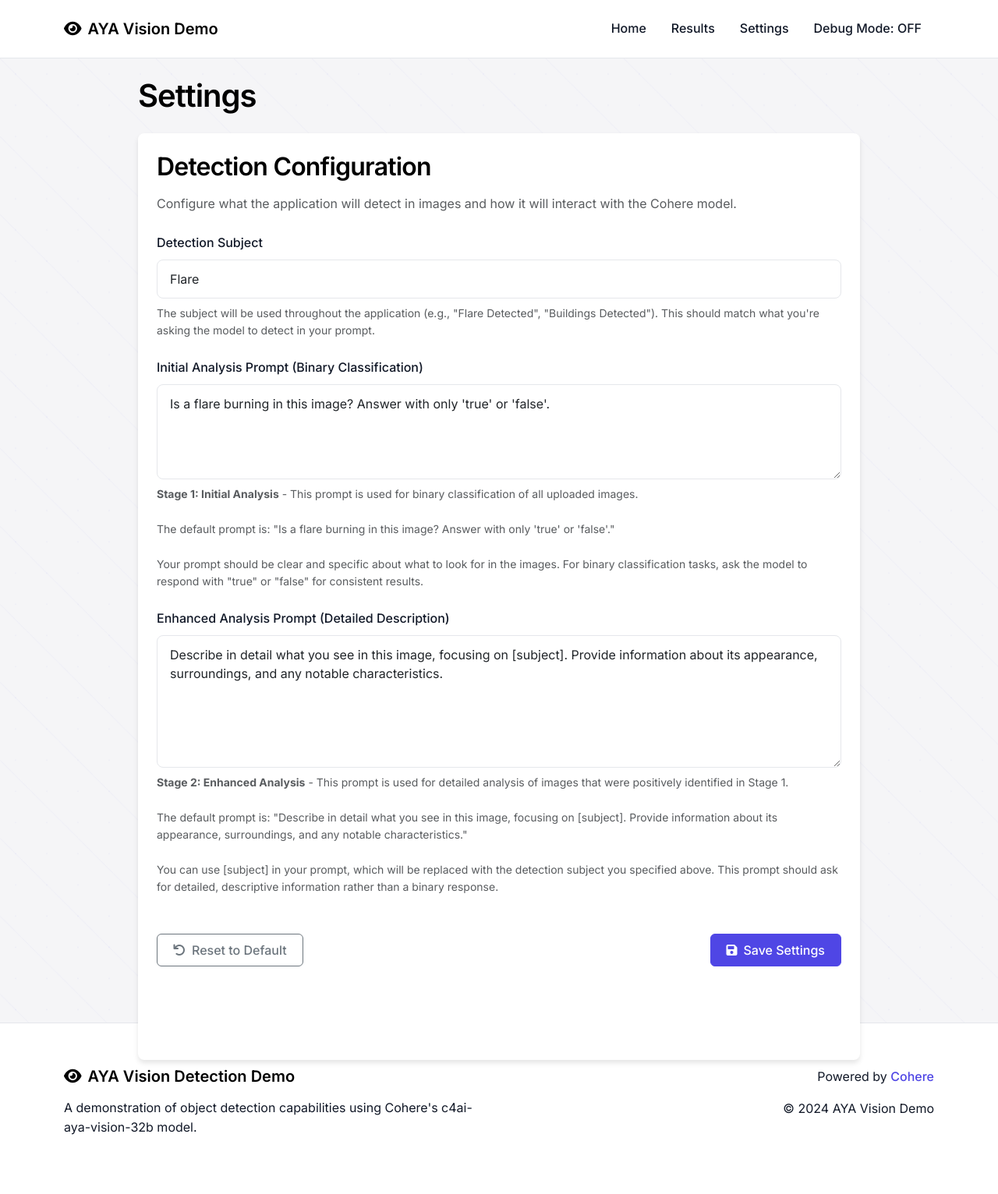
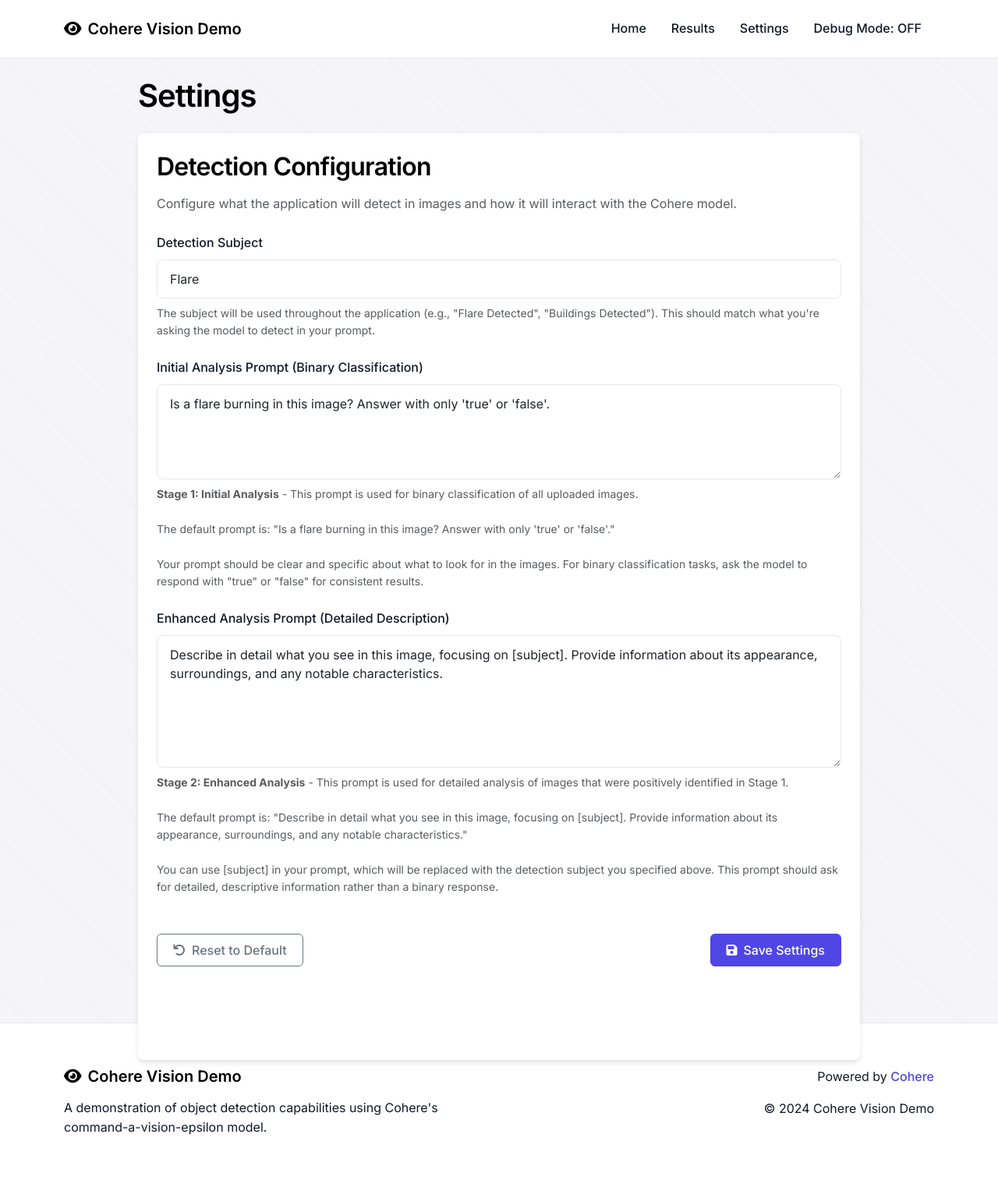
Before and after one commit to CohereJohnny/aya-vision-demo, a Flask app: page /settings in a window 1280 px wide. Shown: the whole page at 78% size. Run offline with Flask 3, Linux system fonts and the light colour scheme; some libraries are stand-ins or nearby versions.

Commit message:
Updated configuration and templates to reflect new demo title, description, and footer. Adjusted model name and temperature settings for enhanced analysis. Injected demo metadata into templates for consistent display.

```diff
--- a/aya_vision_demo/app/__init__.py
+++ b/aya_vision_demo/app/__init__.py
@@ -40,6 +40,15 @@ def create_app(config_name=None):
     # Register error handlers
     register_error_handlers(app)
 
+    # Inject demo metadata into all templates
+    @app.context_processor
+    def inject_demo_metadata():
+        return dict(
+            DEMO_TITLE=app.config.get('DEMO_TITLE'),
+            DEMO_DESCRIPTION=app.config.get('DEMO_DESCRIPTION'),
+            DEMO_FOOTER=app.config.get('DEMO_FOOTER'),
+        )
+
     return app
 
 def register_jinja_filters(app):
--- a/aya_vision_demo/app/templates/base.html
+++ b/aya_vision_demo/app/templates/base.html
@@ -3,7 +3,7 @@
 <head>
     <meta charset="UTF-8">
     <meta name="viewport" content="width=device-width, initial-scale=1.0">
-    <title>{% block title %}AYA Vision Detection Demo{% endblock %}</title>
+    <title>{% block title %}{{ DEMO_TITLE }}{% endblock %}</title>
     <link href="https://cdn.jsdelivr.net/npm/bootstrap@5.3.0-alpha1/dist/css/bootstrap.min.css" rel="stylesheet">
     <link href="https://cdnjs.cloudflare.com/ajax/libs/font-awesome/6.0.0-beta3/css/all.min.css" rel="stylesheet">
     <link rel="stylesheet" href="https://fonts.googleapis.com/css2?family=Inter:wght@300;400;500;600;700&display=swap">
@@ -15,7 +15,7 @@
     <nav class="navbar navbar-expand-lg cohere-navbar">
         <div class="container">
             <a class="navbar-brand" href="{{ url_for('main.index') }}">
-                <i class="fas fa-eye me-2"></i>AYA Vision Demo
+                <i class="fas fa-eye me-2"></i>{{ DEMO_TITLE }}
             </a>
             <button class="navbar-toggler" type="button" data-bs-toggle="collapse" data-bs-target="#navbarNav">
                 <span class="navbar-toggler-icon"></span>
@@ -68,12 +68,12 @@
         <div class="container py-4">
             <div class="row">
                 <div class="col-md-6">
-                    <h5><i class="fas fa-eye me-2"></i>AYA Vision Detection Demo</h5>
-                    <p>A demonstration of object detection capabilities using Cohere's c4ai-aya-vision-32b model.</p>
+                    <h5><i class="fas fa-eye me-2"></i>{{ DEMO_TITLE }}</h5>
+                    <p>{{ DEMO_DESCRIPTION|safe }}</p>
                 </div>
                 <div class="col-md-6 text-md-end">
-                    <p>Powered by <a href="https://cohere.com/" target="_blank" class="cohere-link">Cohere</a></p>
-                    <p class="mb-0">&copy; 2024 AYA Vision Demo</p>
+                    <p>{% if DEMO_FOOTER %}{{ DEMO_FOOTER|safe }}{% else %}Powered by <a href="https://cohere.com/" target="_blank" class="cohere-link">Cohere</a>{% endif %}</p>
+                    <p class="mb-0">&copy; 2024 {{ DEMO_TITLE }}</p>
                 </div>
             </div>
         </div>
--- a/aya_vision_demo/app/templates/enhanced_analysis.html
+++ b/aya_vision_demo/app/templates/enhanced_analysis.html
@@ -1,6 +1,6 @@
 {% extends "base.html" %}
 
-{% block title %}Enhanced Analysis - AYA Vision Detection Demo{% endblock %}
+{% block title %}Enhanced Analysis - Cohere Vision Demo{% endblock %}
 
 {% block extra_css %}
 <style>
--- a/aya_vision_demo/app/templates/enhanced_analysis_progress.html
+++ b/aya_vision_demo/app/templates/enhanced_analysis_progress.html
@@ -1,6 +1,6 @@
 {% extends "base.html" %}
 
-{% block title %}Enhanced Analysis Progress - AYA Vision Detection Demo{% endblock %}
+{% block title %}Enhanced Analysis Progress - Cohere Vision Demo{% endblock %}
 
 {% block extra_css %}
 <style>
--- a/aya_vision_demo/app/templates/enhanced_results.html
+++ b/aya_vision_demo/app/templates/enhanced_results.html
@@ -1,6 +1,6 @@
 {% extends "base.html" %}
 
-{% block title %}Enhanced Analysis Results - AYA Vision Detection Demo{% endblock %}
+{% block title %}Enhanced Analysis Results - Cohere Vision Demo{% endblock %}
 
 {% block extra_css %}
 <style>
--- a/aya_vision_demo/app/templates/index.html
+++ b/aya_vision_demo/app/templates/index.html
@@ -1,6 +1,6 @@
 {% extends "base.html" %}
 
-{% block title %}AYA Vision Detection Demo{% endblock %}
+{% block title %}{{ DEMO_TITLE }}{% endblock %}
 
 {% block extra_css %}
 <style>
@@ -166,12 +166,12 @@
 {% block content %}
 <div class="row justify-content-center">
     <div class="col-lg-10">
-        <h1 class="mb-4">AYA Vision Detection Demo</h1>
+        <h1 class="mb-4">{{ DEMO_TITLE }}</h1>
 
         <div class="card mb-4">
             <div class="card-body">
                 <p class="lead mb-4">
-                    This demo showcases the capabilities of AYA Vision for detecting objects or features in images.
+                    {{ DEMO_DESCRIPTION|safe }}
                     Upload your images to analyze them for the presence of <strong>{{ subject }}</strong>.
                 </p>
 
--- a/aya_vision_demo/app/templates/results.html
+++ b/aya_vision_demo/app/templates/results.html
@@ -1,6 +1,6 @@
 {% extends "base.html" %}
 
-{% block title %}Analysis Results - AYA Vision Detection Demo{% endblock %}
+{% block title %}Analysis Results - Cohere Vision Demo{% endblock %}
 
 {% block extra_css %}
 <style>
--- a/aya_vision_demo/app/templates/settings.html
+++ b/aya_vision_demo/app/templates/settings.html
@@ -1,6 +1,6 @@
 {% extends "base.html" %}
 
-{% block title %}Settings - AYA Vision Detection Demo{% endblock %}
+{% block title %}Settings - Cohere Vision Demo{% endblock %}
 
 {% block content %}
 <div class="row justify-content-center">
--- a/aya_vision_demo/app/utils.py
+++ b/aya_vision_demo/app/utils.py
@@ -23,6 +23,7 @@ def setup_client() -> cohere.ClientV2:
         cohere.ClientV2: Configured Cohere client
     """
     client = cohere.ClientV2(
+        base_url="https://stg.api.cohere.ai",
         api_key=os.getenv("COHERE_API_KEY"),
         log_warning_experimental_features=False
     )
@@ -334,7 +335,7 @@ def process_enhanced_analysis(
                 mime_type=mime_type,
                 model_name=model_name,
                 prompt=prompt,
-                temperature=0.7  # Higher temperature for more creative responses
+                temperature=0.3  # Higher temperature for more creative responses
             )
 
             # Add to results
--- a/aya_vision_demo/config.py
+++ b/aya_vision_demo/config.py
@@ -12,11 +12,15 @@ class Config:
     UPLOAD_EXTENSIONS = ['.jpg', '.jpeg', '.png']
     MIN_IMAGES = 1  # For development, we'll start with 1, but the PRD specifies 40-50
     MAX_IMAGES = 50
-    MODEL_NAME = 'c4ai-aya-vision-32b'
+    MODEL_NAME = 'command-a-vision-epsilon'
     PROMPT = "Is a flare burning in this image? Answer with only 'true' or 'false'."
 
     # Logging configuration
     LOG_LEVEL = os.environ.get('LOG_LEVEL', 'INFO')
+
+    DEMO_TITLE = os.environ.get('DEMO_TITLE', 'Cohere Vision Demo')
+    DEMO_DESCRIPTION = os.environ.get('DEMO_DESCRIPTION', "A demonstration of object detection capabilities using Cohere's command-a-vision-epsilon model.")
+    DEMO_FOOTER = os.environ.get('DEMO_FOOTER', "Powered by <a href='https://cohere.com/' target='_blank' class='cohere-link'>Cohere</a>")
 
 class DevelopmentConfig(Config):
     """Development configuration."""
```
